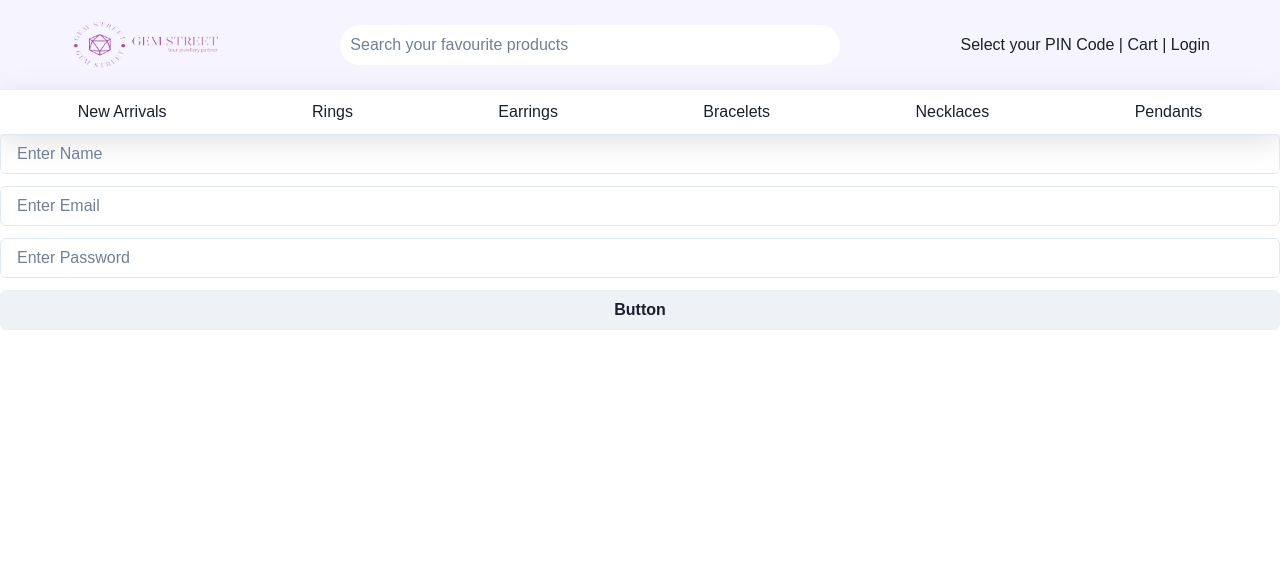
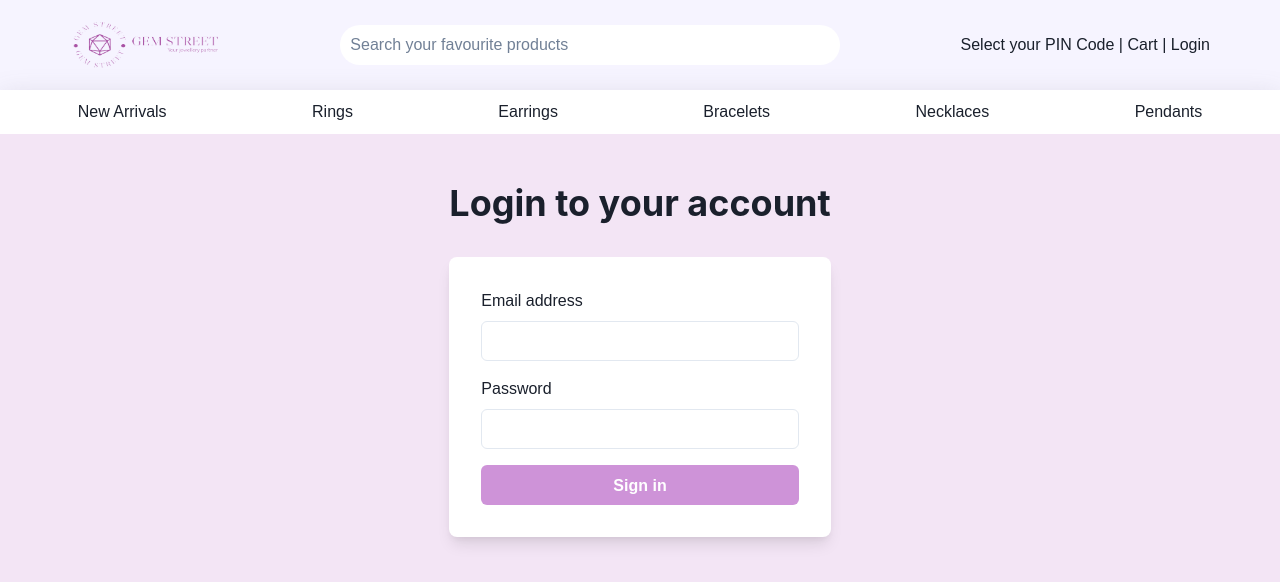
Before and after one commit to roypromax/Gemstreet, a React (Create React App) app: page /login in a window 1280 px wide. Shown: the top 582 px of the page. Built offline with nearby package versions, Linux system fonts and the light colour scheme.

Commit message:
Auth context added

```diff
--- a/src/components/AllRoutes.jsx
+++ b/src/components/AllRoutes.jsx
@@ -13,6 +13,7 @@ export default function AllRoutes(){
             <Route path="/products" element={<Products/>}/>
             <Route path="/products/:id" element={<SingleProductPage/>}/>
             <Route path="/cart" element={<Cart/>}/>
+            <Route path="*" element={<Home/>}/>
         </Routes>
     )
 }
--- a/src/components/Cart.jsx
+++ b/src/components/Cart.jsx
@@ -1,6 +1,8 @@
-import { useState } from "react";
+import { useContext, useState } from "react";
 import { Image,HStack,Heading,VStack,Container,SimpleGrid,Box,Center,Text,Button } from "@chakra-ui/react";
 import { Grid,GridItem,Card, CardHeader, CardBody, CardFooter,Stack,Divider,ButtonGroup} from '@chakra-ui/react'
+import { AuthContext } from "../contexts/AuthContextProvider";
+import { useNavigate,Link } from "react-router-dom";
 
 function getCartItems(){
     let cart = JSON.parse(localStorage.getItem("cart")) || [];
@@ -28,6 +30,10 @@ function gettotalPrice(cart){
 export default function Cart(){
 
     const [cart,setCart] = useState(getCartItems());
+
+    const {isAuth} = useContext(AuthContext);
+
+    const navigate = useNavigate();
 
     function Increment(item){
         let newCart=cart.map((el,i)=>{
@@ -68,6 +74,29 @@ export default function Cart(){
         localStorage.setItem("cart",JSON.stringify(newCart));
         setCart(newCart);
     }
+
+    function buyFn(){
+        if(isAuth){
+            alert("Thank you! for shopping with us. Check your email for order details");
+            setCart([]);
+            localStorage.setItem("cart",JSON.stringify([]));
+            navigate("/");
+        }else{
+            alert("You are not logged in. Please login to place your order.");
+            navigate("/login");
+        }
+    }
+
+    if(cart.length===0){
+        return <Center m={20}><Heading
+        color='#4F3267'
+        lineHeight={1.1}
+        fontWeight={600}
+        fontSize={{ base: '2xl', sm: '4xl', lg: '5xl' }}>
+        Cart is empty!
+        </Heading>
+        </Center>
+    }else{
 
     return (
         <>
@@ -140,6 +169,7 @@ export default function Cart(){
                     Total Price: {gettotalPrice(cart)}
                 </Heading>
                 <Button
+                    onClick={()=>buyFn()}
                     rounded={'none'}
                     w={'full'}
                     mt={8}
@@ -162,3 +192,4 @@ export default function Cart(){
         </>
     )
 }
+}
--- a/src/components/Login.jsx
+++ b/src/components/Login.jsx
@@ -1,19 +1,99 @@
-import {Stack,Input,Button} from "@chakra-ui/react";
 
-
+import {
+    Flex,
+    Box,
+    FormControl,
+    FormLabel,
+    Input,
+    Checkbox,
+    Stack,
+    Link,
+    Button,
+    Heading,
+    Text,
+    useColorModeValue,
+  } from '@chakra-ui/react';
+import axios from 'axios';
+import { useContext, useState } from 'react';
+import { useNavigate } from 'react-router-dom';
+import { AuthContext } from '../contexts/AuthContextProvider';
 
 
 
 export default function Login(){
-    return(
-        <div>
-            <Stack spacing={3}>
-                <Input variant='outline' placeholder='Enter Name' />
-                <Input variant='outline' placeholder='Enter Email' type='email'/>
-                <Input variant='outline' placeholder='Enter Password' type='password' />
-                <Button >Button</Button>
-            </Stack>
-        </div>
 
-    )
-}
+      const [loginData,setLoginData] = useState({email:"",password:""});
+
+      const {login} = useContext(AuthContext);
+
+      const navigate = useNavigate();
+
+      console.log(loginData);
+
+      function formSubmit(){
+
+        axios({
+          method: 'post',
+          url: 'https://reqres.in/api/login',
+          data: {...loginData}
+        })
+          .then((res)=>{
+            console.log(res);
+            login();
+            navigate("/cart")
+          })
+            .catch((error)=>{
+              console.log(error);
+              alert("Wrong Credentials. Please enter correct email and password.");
+            })
+              .finally(()=>setLoginData({email:"",password:""}));
+      }
+        // <div>
+        //     <Stack spacing={3}>
+        //         <Input variant='outline' placeholder='Enter Name' />
+        //         <Input variant='outline' placeholder='Enter Email' type='email'/>
+        //         <Input variant='outline' placeholder='Enter Password' type='password' />
+        //         <Button >Button</Button>
+        //     </Stack>
+        // </div>
+            return (
+              <Flex
+                minH={'100vh'}
+                // align={'center'}
+                justify={'center'}
+                bg="#F3E5F5">
+                <Stack spacing={8} mx={'auto'} maxW={'lg'} py={12} px={6}>
+                  <Stack align={'center'}>
+                    <Heading fontSize={'4xl'}>Login to your account</Heading>
+                  </Stack>
+                  <Box
+                    rounded={'lg'}
+                    bg={useColorModeValue('white', 'gray.700')}
+                    boxShadow={'lg'}
+                    p={8}>
+                    <Stack spacing={4}>
+                      <FormControl id="email">
+                        <FormLabel>Email address</FormLabel>
+                        <Input value={loginData.email} onChange={(e)=>setLoginData({...loginData,email:e.target.value})} type="email" />
+                      </FormControl>
+                      <FormControl id="password">
+                        <FormLabel>Password</FormLabel>
+                        <Input value={loginData.password} onChange={(e)=>setLoginData({...loginData,password:e.target.value})}type="password" />
+                      </FormControl>
+                      <Stack spacing={10}>
+                        <Button
+                          onClick={formSubmit}
+                          bg='#CE93D8'
+                          color={'white'}
+                          _hover={{
+                            bg: "#BA68C8",
+                          }}>
+                          Sign in
+                        </Button>
+                      </Stack>
+                    </Stack>
+                  </Box>
+                </Stack>
+              </Flex>
+            );
+          }
--- a/src/components/Navbar.jsx
+++ b/src/components/Navbar.jsx
@@ -1,14 +1,18 @@
+import { useContext } from "react"
 import { Link } from "react-router-dom"
+import { AuthContext } from "../contexts/AuthContextProvider"
 import logo from "./gem-street-logo.png"
 import "./Navbar.css"
 
 export default function Navbar(){
+
+    const {isAuth,logout} = useContext(AuthContext);
     return (
         <div>
         <nav id="first">
             <Link to="/"><img src={logo} alt="Logo"/></Link>
             <input type="text" placeholder="Search your favourite products"/>
-            <p>Select your PIN Code | <Link to="/cart">Cart</Link> | <Link to="/login">Login</Link></p>
+            <p>Select your PIN Code | <Link to="/cart">Cart</Link> | {isAuth?<span style={{cursor:'pointer'}} onClick={()=>logout()}>Logout</span>:<Link to="/login">Login</Link>}</p>
         </nav>
             <nav id="second">
             <ul>
--- a/src/components/Products.jsx
+++ b/src/components/Products.jsx
@@ -53,7 +53,7 @@ export default function Products() {
     dispatcher({type:"request"})
     axios({
       method : "get",
-      url : `http://localhost:3000/products`,
+      url : `https://gem-street-mock-server.onrender.com/products`,
       params : {
         _sort : "discountedPrice",
         _order : sortOrder,
--- a/src/components/SingleProductPage.jsx
+++ b/src/components/SingleProductPage.jsx
@@ -59,7 +59,7 @@ function getCartItems(){
         setloading(true);
         axios({
             method : "get",
-            url : `http://localhost:3000/products/${params.id}`
+            url : `https://gem-street-mock-server.onrender.com/products/${params.id}`
         })
             .then((res)=>setData(res.data))
                 .catch((error)=>console.log(error))
--- /dev/null
+++ b/src/contexts/AuthContextProvider.jsx
@@ -0,0 +1,19 @@
+import { createContext, useState } from "react";
+
+
+export const AuthContext = createContext(false);
+
+export default function AuthContextProvider({children}){
+
+    const [isAuth,setAuth] = useState(false);
+
+    function login(){
+        setAuth(true);
+    }
+
+    function logout(){
+        setAuth(false);
+    }
+
+    return <AuthContext.Provider value={{isAuth,login,logout}}>{children}</AuthContext.Provider>
+}
--- a/src/index.js
+++ b/src/index.js
@@ -5,14 +5,17 @@ import App from './App';
 import reportWebVitals from './reportWebVitals';
 import { BrowserRouter } from 'react-router-dom';
 import { ChakraProvider } from '@chakra-ui/react';
+import AuthContextProvider from './contexts/AuthContextProvider';
 
 const root = ReactDOM.createRoot(document.getElementById('root'));
 root.render(
+    <AuthContextProvider>
     <BrowserRouter>
     <ChakraProvider>
       <App />
       </ChakraProvider>
       </BrowserRouter>
+      </AuthContextProvider>
 );
 
 // If you want to start measuring performance in your app, pass a function
```
Also changed, not shown: 1 other file (tests, documents, lock files or other folders).
